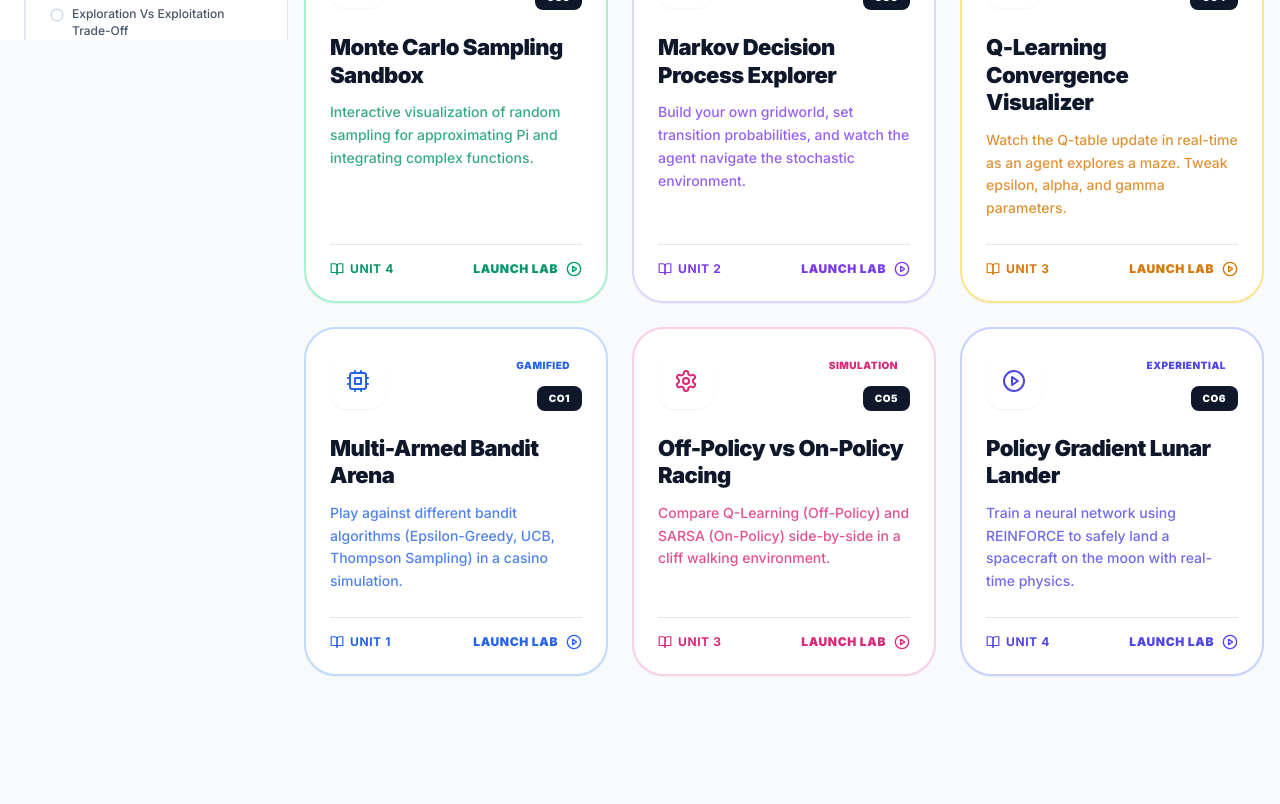
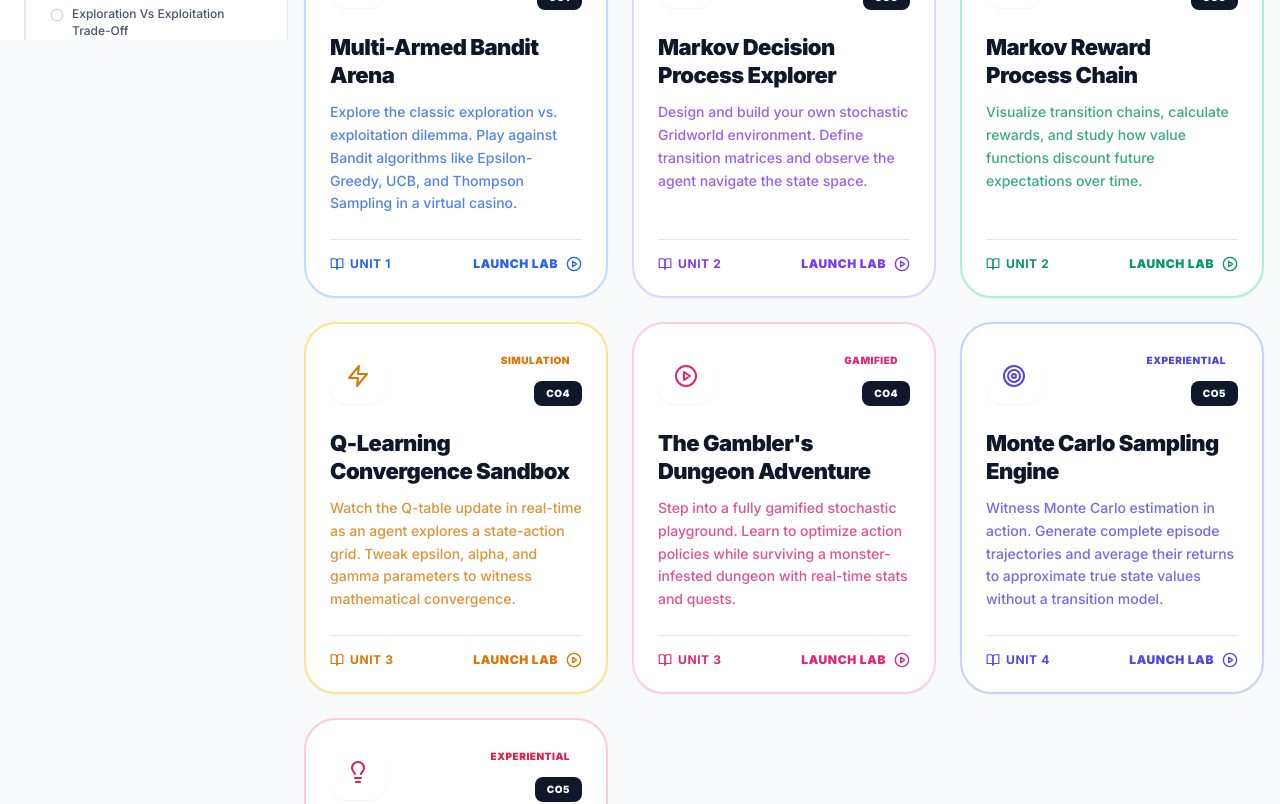
Before and after one commit to muzabasha/rlis, a React (Vite) app: page /virtual-lab in a window 1280 px wide. Shown: the part 760-1564 px from the top of the page. Before the commit the page ends 1476 px from the top, so only its background shows below. Built offline with nearby package versions, Linux system fonts and the light colour scheme.

Commit message:
Fix VirtualLabPage routing mismatches and showcase the flagship Gambler's Dungeon Adventure lab

```diff
--- a/src/pages/VirtualLabPage.tsx
+++ b/src/pages/VirtualLabPage.tsx
@@ -9,41 +9,8 @@ import { useNavigate } from 'react-router-dom';
 const virtualLabs = [
     {
         id: 'lab1',
-        title: 'Monte Carlo Sampling Sandbox',
-        description: 'Interactive visualization of random sampling for approximating Pi and integrating complex functions.',
-        unit: 4,
-        co: 'CO5',
-        type: 'Simulation',
-        icon: <Target size={24} />,
-        color: 'emerald',
-        route: '/topic/u4t11' // Mapping to the topic where it's embedded or a standalone route
-    },
-    {
-        id: 'lab2',
-        title: 'Markov Decision Process Explorer',
-        description: 'Build your own gridworld, set transition probabilities, and watch the agent navigate the stochastic environment.',
-        unit: 2,
-        co: 'CO3',
-        type: 'Experiential',
-        icon: <Activity size={24} />,
-        color: 'violet',
-        route: '/topic/u2t5'
-    },
-    {
-        id: 'lab3',
-        title: 'Q-Learning Convergence Visualizer',
-        description: 'Watch the Q-table update in real-time as an agent explores a maze. Tweak epsilon, alpha, and gamma parameters.',
-        unit: 3,
-        co: 'CO4',
-        type: 'Gamified',
-        icon: <Zap size={24} />,
-        color: 'amber',
-        route: '/topic/u3t10'
-    },
-    {
-        id: 'lab4',
         title: 'Multi-Armed Bandit Arena',
-        description: 'Play against different bandit algorithms (Epsilon-Greedy, UCB, Thompson Sampling) in a casino simulation.',
+        description: 'Explore the classic exploration vs. exploitation dilemma. Play against Bandit algorithms like Epsilon-Greedy, UCB, and Thompson Sampling in a virtual casino.',
         unit: 1,
         co: 'CO1',
         type: 'Gamified',
@@ -52,28 +19,73 @@ const virtualLabs = [
         route: '/topic/u1t9'
     },
     {
-        id: 'lab5',
-        title: 'Off-Policy vs On-Policy Racing',
-        description: 'Compare Q-Learning (Off-Policy) and SARSA (On-Policy) side-by-side in a cliff walking environment.',
-        unit: 3,
-        co: 'CO5',
+        id: 'lab2',
+        title: 'Markov Decision Process Explorer',
+        description: 'Design and build your own stochastic Gridworld environment. Define transition matrices and observe the agent navigate the state space.',
+        unit: 2,
+        co: 'CO3',
+        type: 'Experiential',
+        icon: <Activity size={24} />,
+        color: 'violet',
+        route: '/topic/u2t1'
+    },
+    {
+        id: 'lab3',
+        title: 'Markov Reward Process Chain',
+        description: 'Visualize transition chains, calculate rewards, and study how value functions discount future expectations over time.',
+        unit: 2,
+        co: 'CO3',
         type: 'Simulation',
         icon: <Settings size={24} />,
-        color: 'pink',
+        color: 'emerald',
+        route: '/topic/u2t9'
+    },
+    {
+        id: 'lab4',
+        title: 'Q-Learning Convergence Sandbox',
+        description: 'Watch the Q-table update in real-time as an agent explores a state-action grid. Tweak epsilon, alpha, and gamma parameters to witness mathematical convergence.',
+        unit: 3,
+        co: 'CO4',
+        type: 'Simulation',
+        icon: <Zap size={24} />,
+        color: 'amber',
         route: '/topic/u3t8'
     },
     {
+        id: 'lab5',
+        title: 'The Gambler\'s Dungeon Adventure',
+        description: 'Step into a fully gamified stochastic playground. Learn to optimize action policies while surviving a monster-infested dungeon with real-time stats and quests.',
+        unit: 3,
+        co: 'CO4',
+        type: 'Gamified',
+        icon: <PlayCircle size={24} />,
+        color: 'pink',
+        route: '/topic/u3t11'
+    },
+    {
         id: 'lab6',
-        title: 'Policy Gradient Lunar Lander',
-        description: 'Train a neural network using REINFORCE to safely land a spacecraft on the moon with real-time physics.',
+        title: 'Monte Carlo Sampling Engine',
+        description: 'Witness Monte Carlo estimation in action. Generate complete episode trajectories and average their returns to approximate true state values without a transition model.',
         unit: 4,
-        co: 'CO6',
+        co: 'CO5',
         type: 'Experiential',
-        icon: <PlayCircle size={24} />,
+        icon: <Target size={24} />,
         color: 'indigo',
+        route: '/topic/u4t10'
+    },
+    {
+        id: 'lab7',
+        title: 'Monte Carlo GLIE Control Loop',
+        description: 'Optimize policies using Generalized Policy Iteration (GPI) and Greedy in the Limit with Infinite Exploration (GLIE) with full telemetry visualizers.',
+        unit: 4,
+        co: 'CO5',
+        type: 'Experiential',
+        icon: <Lightbulb size={24} />,
+        color: 'rose',
         route: '/topic/u4t14'
     }
 ];
+
 
 export default function VirtualLabPage() {
     const navigate = useNavigate();
@@ -141,6 +153,7 @@ export default function VirtualLabPage() {
                             blue: 'bg-blue-50 text-blue-600 dark:bg-blue-900/20 dark:text-blue-400 border-blue-200 dark:border-blue-800/50',
                             pink: 'bg-pink-50 text-pink-600 dark:bg-pink-900/20 dark:text-pink-400 border-pink-200 dark:border-pink-800/50',
                             indigo: 'bg-indigo-50 text-indigo-600 dark:bg-indigo-900/20 dark:text-indigo-400 border-indigo-200 dark:border-indigo-800/50',
+                            rose: 'bg-rose-50 text-rose-600 dark:bg-rose-900/20 dark:text-rose-400 border-rose-200 dark:border-rose-800/50',
                         };
 
                         const themeClass = colorMap[lab.color];
```
